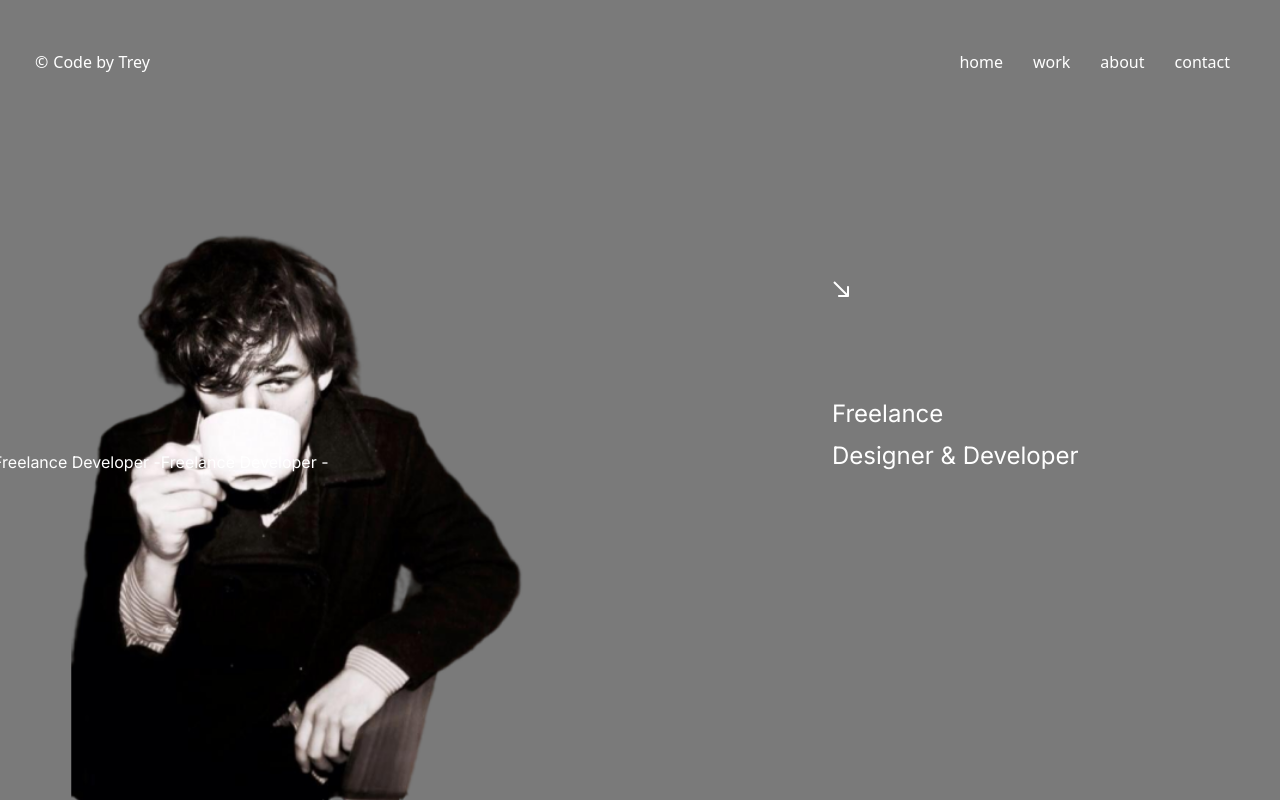
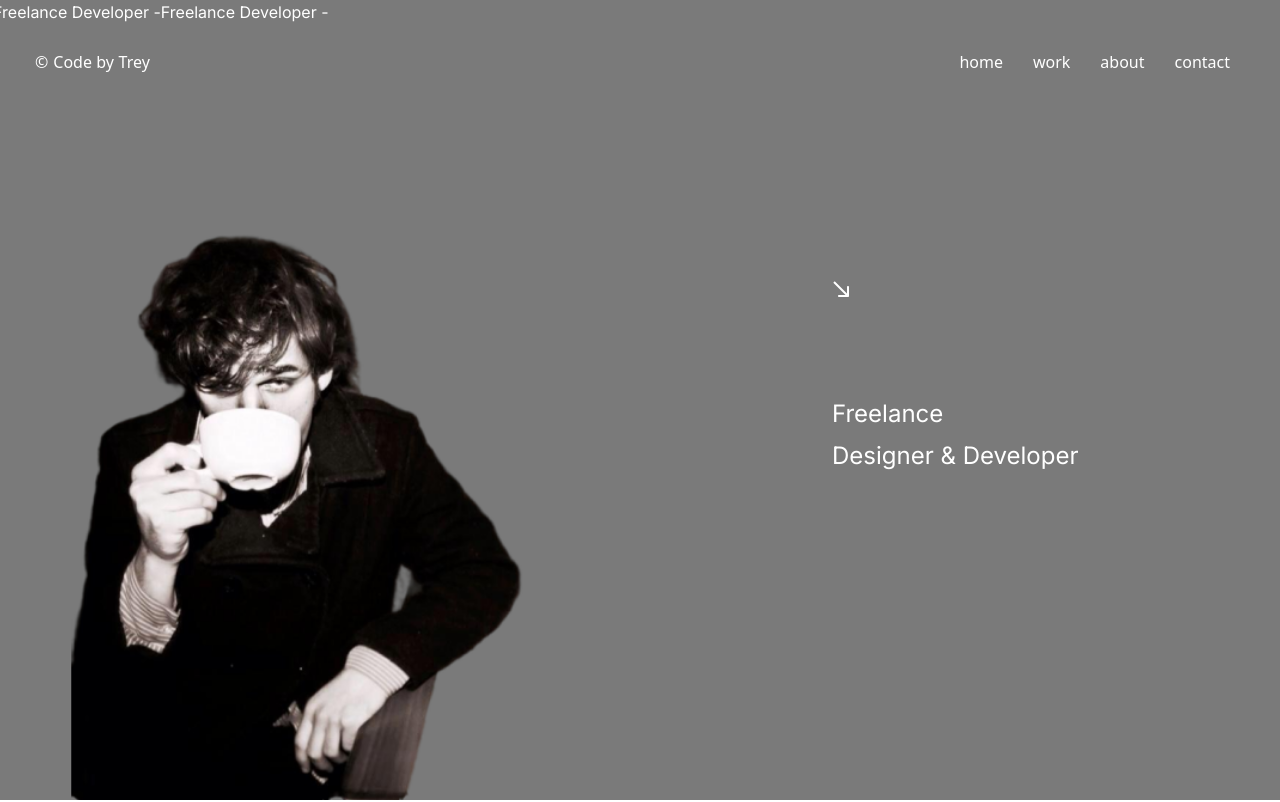
Before and after one commit to treyrader11/dev-portfolio, a Next.js app: page / in a window 1280 px wide. Shown: the top 802 px of the page. Built offline with nearby package versions, Linux system fonts and the light colour scheme.

Commit message:
feature: added custom rotate on copywrite char

```diff
--- a/src/components/Landing/index.jsx
+++ b/src/components/Landing/index.jsx
@@ -34,12 +34,12 @@ export default function Landing() {
         className={"object-cover"}
       />
 
-      {/* <Container className={styles.sliderContainer}>
+      <Container className={styles.sliderContainer}>
         <Slider text="Freelance Developer -" />
-      </Container> */}
-      <div className={styles.sliderContainer}>
+      </Container>
+      {/* <div className={styles.sliderContainer}>
         <Slider text="Freelance Developer -" />
-      </div>
+      </div> */}
 
       <div data-scroll data-scroll-speed={1} className={styles.description}>
         <ArrowIcon className={styles.svg} width={18} height={18} fill="white" />
--- a/src/components/Layout/Inner/styles.js
+++ b/src/components/Layout/Inner/styles.js
@@ -1,6 +1,7 @@
 import { cn } from "@/lib/utils";
 
 const styles = {
+  inner: cn("bg-black"),
   page: cn("bg-white"),
   slide: cn(
     "h-screen",
@@ -9,7 +10,7 @@ const styles = {
     "z-[6]",
     "left-0",
     "top-0",
-    "bg-white",
+    "bg-white"
   ),
 };
 
--- a/src/components/Logo/styles.js
+++ b/src/components/Logo/styles.js
@@ -13,7 +13,7 @@ const styles = {
     "duration-500",
     "custom-ease-in-out",
   ),
-  copyright: cn("group-hover:rotate-360"),
+  copyright: cn("group-hover:rotate-full"),
   codeBy: cn("group-hover:-translate-x-full"),
   trey: cn("group-hover:-translate-x-[65px]"),
   rader: cn("group-hover:-translate-x-[80px]"),
--- a/tailwind.config.js
+++ b/tailwind.config.js
@@ -25,11 +25,12 @@ module.exports = {
       transitionTimingFunction: {
         "custom-ease-in-out": "cubic-bezier(0.76, 0, 0.24, 1)",
       },
-      theme: {
-        boxShadow: {
-          "custom-shadow": "0px 60px 50px rgba(0, 0, 0, 0.748)",
-        },
+      boxShadow: {
+        "custom-shadow": "0px 60px 50px rgba(0, 0, 0, 0.748)",
       },
+      rotate: {
+        "full": "360deg",
+      }
     },
   },
   plugins: [],
```
